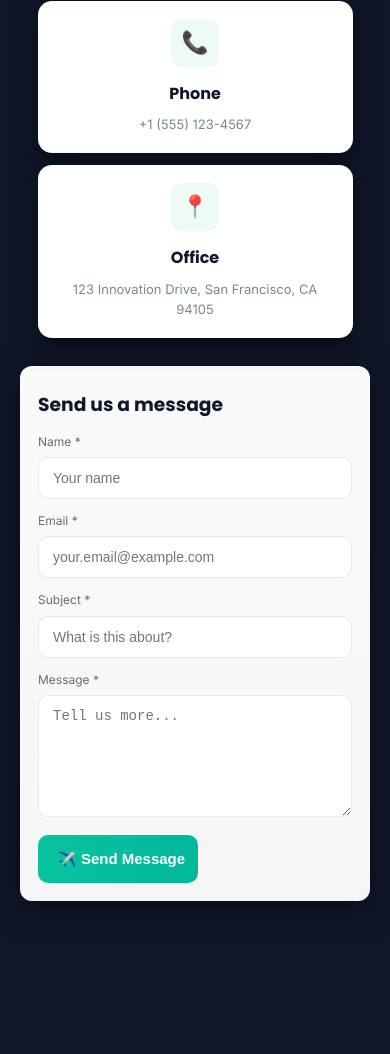
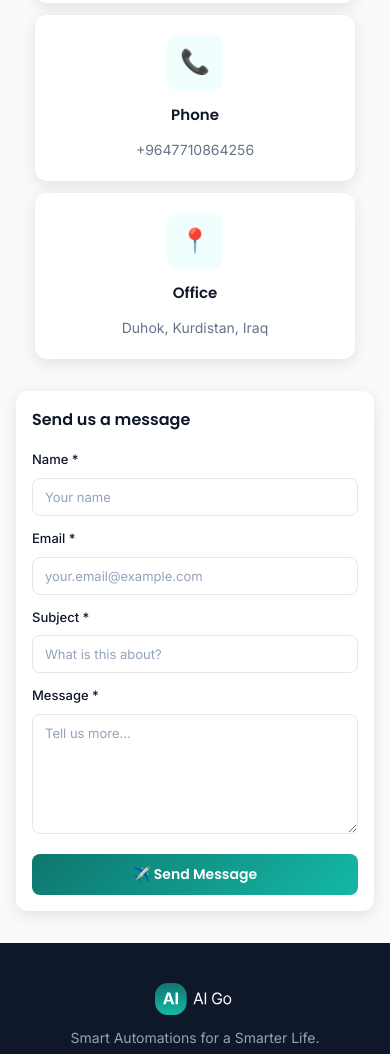
Before and after one commit to motaz99/ai-go, a plain HTML site: page contact.html in a window 390 px wide. Shown: the part 768-1822 px from the top of the page. Drawn offline with Linux system fonts and the light colour scheme.

Commit message:
fix some styles

```diff
--- a/contact.html
+++ b/contact.html
@@ -39,13 +39,13 @@
           <div class="info-card">
             <div class="icon">📞</div>
             <h4>Phone</h4>
-          <p class="muted">+1 (555) 123-4567</p>
+            <p class="muted">+9647710864256</p>
           </div>
 
           <div class="info-card">
             <div class="icon">📍</div>
             <h4>Office</h4>
-          <p class="muted">123 Innovation Drive, San Francisco, CA 94105</p>
+            <p class="muted">Duhok, Kurdistan, Iraq</p>
           </div>
         </div>
 
@@ -77,21 +77,6 @@
         </div>
       </section>
     </div>
-  <div style="height:100px"></div>
-
-
-
-
-
-
-
-
-
-
-
-
-
-
 
      <footer>
         <div class="footer-content">
--- a/css/style.css
+++ b/css/style.css
@@ -270,7 +270,8 @@ it is a combination of flex-grow, flex-shrink and flex-basis
     color: #94A3B8;
 }
 
-.send-btn {
+/* Chat button in assistant page */
+.chat-input-section .send-btn {
     width: 56px;
     height: 48px;
     background: linear-gradient(135deg, #0F766E 0%, #14B8A6 100%);
@@ -283,14 +284,15 @@ it is a combination of flex-grow, flex-shrink and flex-basis
     align-items: center;
     justify-content: center;
     transition: all 0.3s ease;
+    padding: 0;
 }
 
-.send-btn:hover {
+.chat-input-section .send-btn:hover {
     opacity: 0.8;
     transform: scale(1.05);
 }
 
-.send-btn img {
+.chat-input-section .send-btn img {
     width: 20px;
     height: 20px;
 }
@@ -393,70 +395,53 @@ it is a combination of flex-grow, flex-shrink and flex-basis
         justify-content: center;
     }
 }
-/* about us */
-/* about us */
-:root{
-  /* --bg: #0F172A; */
-  --card-bg: #ffffff;
-  --muted: #99A1AF;
-  --accent-grad-start: #08c39e; /* green-ish */
-  --accent-grad-end: #00b99b;
-  --radius: 14px;
-  --font-sans: 'Inter', system-ui, -apple-system, "Segoe UI", Roboto, "Helvetica Neue", Arial;
-  --font-display: 'Poppins', sans-serif;
+
+/* ========== ABOUT PAGE STYLES ========== */
+.container {
+    max-width: 1200px;
+    margin: 60px auto;
+    padding: 0 32px;
 }
 
-*{ box-sizing: border-box; }
-
-body{
-  margin: 0;
-  font-family: var(--font-sans);
-  background: var(--bg);
-  color: #eef2f6;
-  -webkit-font-smoothing: antialiased;
-  -moz-osx-font-smoothing: grayscale;
-}
-
-.container{
-  max-width: 1100px;
-  margin: 60px auto;
-  padding: 0 20px;
-}
-
-/* Section header */
-.section-title{
-  font-family: var(--font-display);
-  color: #eaf2ff;
-  font-size: 28px;
-  margin: 0;
+.section-title {
+    font-family: 'Poppins', sans-serif;
+    font-size: 36px;
+    font-weight: 700;
+    color: #0F172A;
+    margin: 0 0 16px 0;
     text-align: center;
 }
 
-.section-sub{
-  color: var(--muted);
+.section-sub {
+    color: #64748B;
     text-align: center;
-  margin: 8px 0 30px;
-  font-size: 14px;
+    margin: 0 0 40px 0;
+    font-size: 16px;
+    font-weight: 400;
 }
 
-/* Cards row */
-.cards-row{
+/* Team Section - Flip Cards */
+.team-section {
+    width: 100%;
+}
+
+.cards-row {
     display: flex;
-  gap: 28px;
+    gap: 32px;
     justify-content: center;
     align-items: stretch;
     flex-wrap: wrap;
 }
 
-/* Flip card */
-.flip-card{
+.flip-card {
     background: transparent;
-  width: 240px;
-  height: 300px;
+    width: 280px;
+    height: 340px;
     perspective: 1000px;
+    cursor: pointer;
 }
 
-.flip-card-inner{
+.flip-card-inner {
     position: relative;
     width: 100%;
     height: 100%;
@@ -464,211 +449,369 @@ body{
     transform-style: preserve-3d;
 }
 
-/* JS controlled flip */
-.flip-card-inner.flipped{
+.flip-card-inner.flipped {
     transform: rotateY(180deg);
 }
 
-/* Front & back */
 .flip-card-front,
-.flip-card-back{
+.flip-card-back {
     position: absolute;
     width: 100%;
     height: 100%;
     backface-visibility: hidden;
-  border-radius: var(--radius);
-  background: linear-gradient(180deg, rgba(255,255,255,0.98), rgba(250,250,250,0.98));
-  color: #0f172a;
-  padding: 18px;
+    border-radius: 16px;
+    background: #FFFFFF;
+    color: #0F172A;
+    padding: 24px;
     display: flex;
     flex-direction: column;
     align-items: center;
-  justify-content: flex-start;
-  box-shadow: 0 6px 22px rgba(0,0,0,0.5);
-}
-
-/* Back side rotated */
-.flip-card-back{
-  transform: rotateY(180deg);
+    justify-content: center;
+    box-shadow: 0px 4px 16px rgba(0, 0, 0, 0.1);
     text-align: center;
 }
 
-/* avatar */
-.avatar{
-  width: 84px;
-  height: 84px;
+.flip-card-back {
+    transform: rotateY(180deg);
+}
+
+.avatar {
+    width: 80px;
+    height: 80px;
     border-radius: 12px;
-  font-size: 50px;          /* emoji size */
+    font-size: 48px;
     display: flex;
     align-items: center;
     justify-content: center;
-  margin-top: 20px;         /* push down like original */
-  border: 3px solid rgba(0,0,0,0.05);
-  background: #ffffff;
+    margin-bottom: 16px;
+    background: #F0FFFE;
 }
 
-/* Titles */
 .flip-card-front h3,
-.flip-card-back h3{
-  margin: 12px 0 6px;
-  font-family: var(--font-display);
-  font-size: 18px;
-  color: #0f172a;
+.flip-card-back h3 {
+    margin: 0 0 8px 0;
+    font-family: 'Poppins', sans-serif;
+    font-size: 20px;
+    font-weight: 600;
+    color: #0F172A;
 }
 
-.role{
-  color: var(--muted);
-  font-size: 13px;
-  margin-bottom: 8px;
+.role {
+    color: #14B8A6;
+    font-size: 14px;
+    font-weight: 500;
+    margin: 0 0 12px 0;
 }
 
-/* Bio on back */
-.bio{
-  font-size: 13px;
-  color: #2b2b2b;
-  padding: 0 6px;
-  margin-top: 8px;
-  line-height: 1.4;
+.bio {
+    font-size: 14px;
+    color: #64748B;
+    font-weight: 400;
+    line-height: 1.6;
+    margin: 0;
 }
 
-/* Responsiveness */
-@media (max-width:700px){
-  .cards-row{
-    gap: 14px;
+/* ========== CONTACT PAGE STYLES ========== */
+.contact-section {
+    width: 100%;
+}
+
+.contact-cards {
+    display: flex;
+    gap: 24px;
     justify-content: center;
+    margin-bottom: 50px;
+    flex-wrap: wrap;
 }
-  .flip-card{
-    width: 86%;
-    max-width: 340px;
-    height: 280px;
+
+.info-card {
+    background: #FFFFFF;
+    color: #0F172A;
+    width: 280px;
+    border-radius: 12px;
+    padding: 24px;
+    box-shadow: 0px 4px 16px rgba(0, 0, 0, 0.1);
+    text-align: center;
+    display: flex;
+    flex-direction: column;
+    align-items: center;
+    gap: 12px;
 }
-  .container{
-    margin-top: 30px;
+
+.info-card .icon {
+    background: #F0FFFE;
+    width: 56px;
+    height: 56px;
+    display: flex;
+    align-items: center;
+    justify-content: center;
+    border-radius: 12px;
+    font-size: 24px;
+}
+
+.info-card h4 {
+    margin: 0;
+    font-family: 'Poppins', sans-serif;
+    font-size: 16px;
+    font-weight: 600;
+    color: #0F172A;
+}
+
+.info-card .muted {
+    color: #64748B;
+    font-size: 14px;
+    font-weight: 400;
+    margin: 0;
+}
+
+/* Form Wrapper */
+.form-wrap {
+    background: #FFFFFF;
+    padding: 32px;
+    border-radius: 12px;
+    box-shadow: 0px 4px 16px rgba(0, 0, 0, 0.1);
+    color: #0F172A;
+    max-width: 600px;
+    margin: 0 auto;
+}
+
+.form-wrap h3 {
+    margin: 0 0 24px 0;
+    font-family: 'Poppins', sans-serif;
+    font-size: 20px;
+    font-weight: 600;
+    color: #0F172A;
+}
+
+form {
+    display: flex;
+    flex-direction: column;
+    gap: 20px;
+}
+
+label {
+    display: flex;
+    flex-direction: column;
+    gap: 8px;
+    text-align: left;
+}
+
+.label-text {
+    font-size: 14px;
+    font-weight: 500;
+    color: #0F172A;
+    display: block;
+}
+
+input[type="text"],
+input[type="email"],
+textarea {
+    border: 1px solid #E2E8F0;
+    padding: 12px 16px;
+    border-radius: 8px;
+    font-size: 14px;
+    font-family: 'Inter', sans-serif;
+    outline: none;
+    transition: border-color 0.3s ease;
+}
+
+input[type="text"]:focus,
+input[type="email"]:focus,
+textarea:focus {
+    border-color: #14B8A6;
+}
+
+textarea {
+    resize: vertical;
+    min-height: 140px;
+}
+
+input[type="text"]::placeholder,
+input[type="email"]::placeholder,
+textarea::placeholder {
+    color: #94A3B8;
+}
+
+form .send-btn {
+    margin-top: 8px;
+    background: linear-gradient(135deg, #0F766E 0%, #14B8A6 100%);
+    border: none;
+    color: #FFFFFF;
+    padding: 12px 24px;
+    border-radius: 8px;
+    font-weight: 600;
+    cursor: pointer;
+    font-size: 16px;
+    font-family: 'Poppins', sans-serif;
+    transition: all 0.3s ease;
+}
+
+form .send-btn:hover {
+    opacity: 0.9;
+    transform: translateY(-2px);
+}
+
+/* ========== RESPONSIVE MEDIA QUERIES ========== */
+@media (max-width: 1024px) {
+    .container {
+        padding: 0 24px;
+    }
+
+    .cards-row {
+        gap: 24px;
+    }
+
+    .flip-card {
+        width: 260px;
+        height: 320px;
+    }
+
+    .contact-cards {
+        gap: 20px;
+    }
+
+    .info-card {
+        width: 260px;
+    }
+
+    .form-wrap {
+        padding: 24px;
     }
 }
 
-/* contact us */
-:root{
-  --bg:#0F172A;
-  --card-bg:#ffffff;
-  --muted:#99A1AF;
-  --accent-grad-start:#08c39e;
-  --accent-grad-end:#00b99b;
-  --radius:12px;
-  --font-sans: 'Inter', system-ui, -apple-system, "Segoe UI", Roboto, "Helvetica Neue", Arial;
-  --font-display: 'Poppins', sans-serif;
+@media (max-width: 768px) {
+    .container {
+        margin: 40px auto;
+        padding: 0 20px;
     }
 
-*{box-sizing:border-box}
-body{
-  margin:0;
-  font-family:var(--font-sans);
-  background:var(--bg);
-  color:#eef2f6;
+    .section-title {
+        font-size: 28px;
     }
 
-.container{
-  max-width:1000px;
-  margin:50px auto;
-  padding:0 20px;
-}
-.section-title{
-  text-align:center;
-  font-family:var(--font-display);
-  color:#eaf2ff;
-  font-size:28px;
-}
-.section-sub{
-  text-align:center;
-  color:var(--muted);
-  margin:8px 0 28px;
+    .section-sub {
+        font-size: 14px;
     }
 
-/* cards */
-.contact-cards{
-  display:flex;
-  gap:18px;
-  justify-content:center;
-  margin-bottom:28px;
-  flex-wrap:wrap;
+    .cards-row {
+        gap: 16px;
     }
 
-.info-card{
-  background:#fff;
-  color:#0f172a;
-  width:280px;
-  border-radius:14px;
-  padding:18px;
-  box-shadow:0 8px 26px rgba(0,0,0,0.5);
-  text-align:center;
-  display:flex;
-  flex-direction:column;
-  align-items:center;
-  gap:8px;
-}
-.info-card .icon{
-  background: #eefaf6;
-  width:48px;
-  height:48px;
-  display:flex;
-  align-items:center;
-  justify-content:center;
-  border-radius:10px;
-  font-size:22px;
+    .flip-card {
+        width: 90%;
+        max-width: 280px;
+        height: 320px;
     }
 
-.info-card h4{ margin:6px 0 0; font-family:var(--font-display); color:#0f172a; }
-.info-card .muted{ color: #7a8896; font-size:13px; }
-
-/* Form wrapper */
-.form-wrap{
-  margin-top:10px;
-  background: linear-gradient(180deg, rgba(255,255,255,0.98), rgba(250,250,250,0.98));
-  padding:18px;
-  border-radius:12px;
-  box-shadow:0 8px 30px rgba(0,0,0,0.5);
-  color:#0f172a;
+    .contact-cards {
+        gap: 16px;
     }
 
-/* Form styles */
-.form-wrap h3{
-  margin:6px 0 12px;
-  font-family:var(--font-display);
-  color:#0f172a;
+    .info-card {
+        width: 90%;
+        max-width: 280px;
     }
-form{ display:flex; flex-direction:column; gap:12px; }
 
-label{ display:flex; flex-direction:column; gap:6px; font-size:13px; }
-.label-text{ color:#556 ; font-size:12px; display:block; color:#6b6b6b; }
+    .form-wrap {
+        padding: 20px;
+    }
 
-input[type="text"], input[type="email"], textarea{
-  border:1px solid #e6e8ea;
-  padding:12px 14px;
-  border-radius:10px;
-  font-size:14px;
-  outline:none;
-  resize:vertical;
+    .form-wrap h3 {
+        font-size: 18px;
     }
-textarea{ min-height:120px; }
 
-.send-btn {
-  margin-top: 6px;
-  background: linear-gradient(90deg, var(--accent-grad-start), var(--accent-grad-end));
-  border: none;
-  color: white;
-  padding: 12px 20px;
-  min-width: 160px;
-  border-radius: 10px;
-  font-weight: 600;
-  cursor: pointer;
+    form {
+        gap: 16px;
+    }
+}
+
+@media (max-width: 600px) {
+    .container {
+        margin: 32px auto;
+        padding: 0 16px;
+    }
+
+    .section-title {
+        font-size: 24px;
+        margin-bottom: 12px;
+    }
+
+    .section-sub {
+        font-size: 13px;
+        margin-bottom: 24px;
+    }
+
+    .cards-row {
+        gap: 12px;
+    }
+
+    .flip-card {
+        width: 100%;
+        max-width: 320px;
+        height: 300px;
+    }
+
+    .flip-card-front,
+    .flip-card-back {
+        padding: 20px;
+    }
+
+    .avatar {
+        width: 72px;
+        height: 72px;
+        font-size: 40px;
+    }
+
+    .flip-card-front h3,
+    .flip-card-back h3 {
+        font-size: 18px;
+    }
+
+    .contact-cards {
+        gap: 12px;
+        margin-bottom: 32px;
+    }
+
+    .info-card {
+        width: 100%;
+        max-width: 320px;
+        padding: 20px;
+    }
+
+    .info-card h4 {
         font-size: 15px;
-  white-space: nowrap;
-  text-align: center;
-  display: inline-block;
     }
-/* small screens */
-@media (max-width:760px){
-  .contact-cards{ gap:12px; justify-content:center }
-  .info-card{ width:90%; max-width:360px; }
-  .container{ margin-top:24px; }
+
+    .form-wrap {
+        padding: 16px;
     }
+
+    .form-wrap h3 {
+        font-size: 16px;
+        margin-bottom: 16px;
+    }
+
+    form {
+        gap: 12px;
+    }
+
+    .label-text {
+        font-size: 13px;
+    }
+
+    input[type="text"],
+    input[type="email"],
+    textarea {
+        font-size: 13px;
+        padding: 10px 12px;
+    }
+
+    textarea {
+        min-height: 120px;
+    }
+
+    form .send-btn {
+        padding: 10px 20px;
+        font-size: 14px;
+    }
+}
```
Lines whose indentation alone changed are shown as unchanged.
